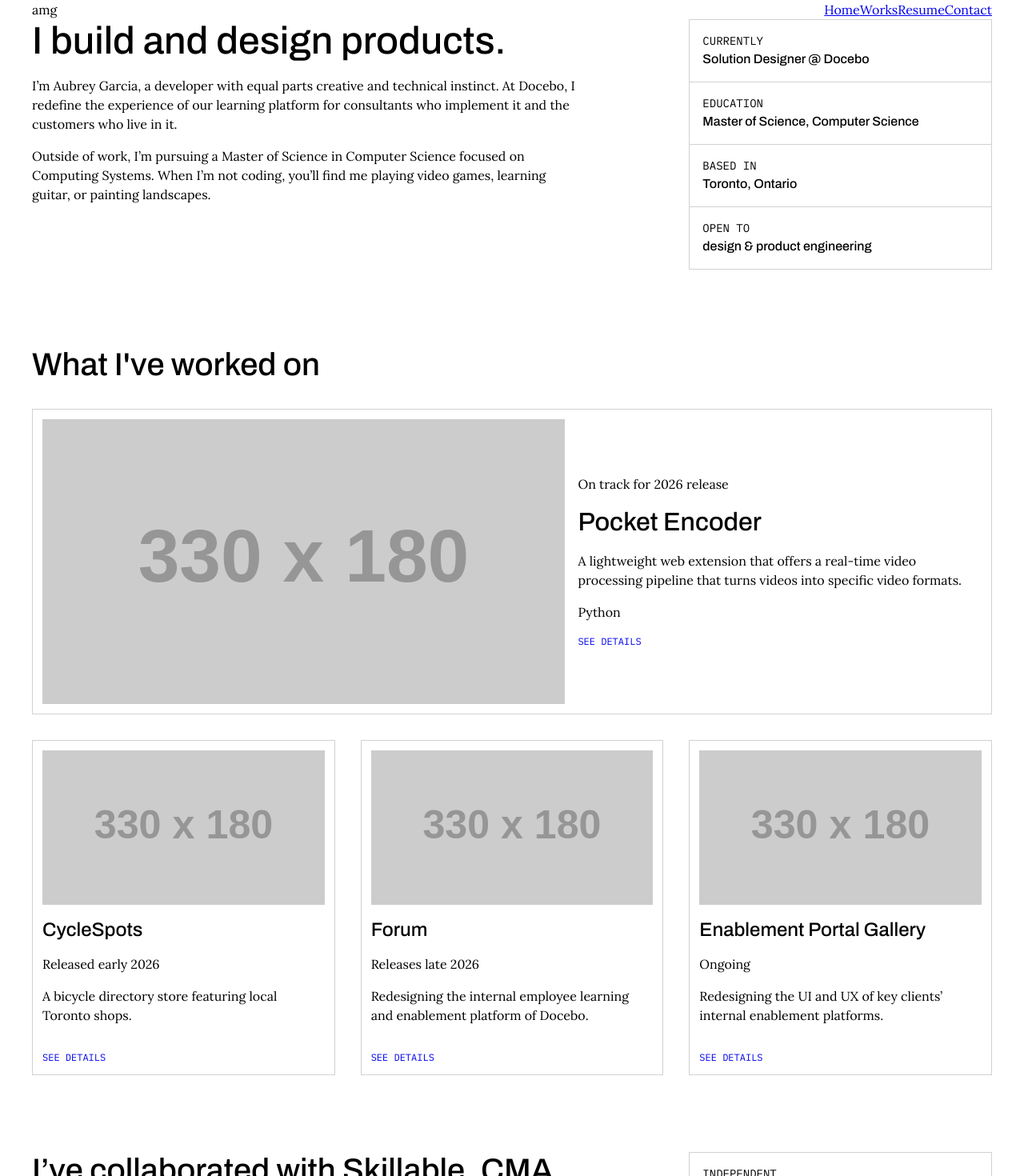
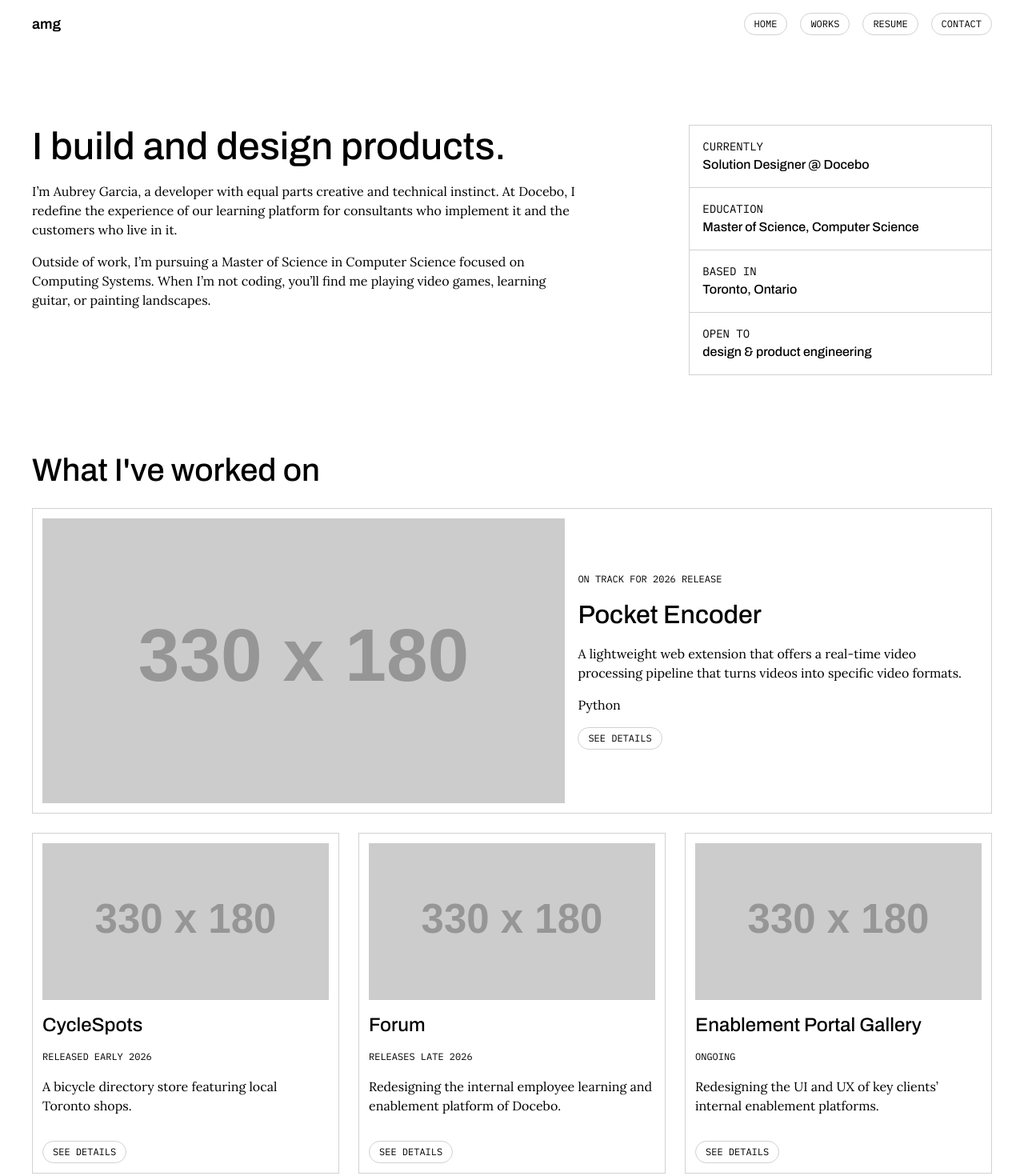
Before and after one commit to aubreymae/melatonin-theme-folio, a Next.js app: page / in a window 1280 px wide. Shown: the top 1470 px of the page at 80% size. Built offline with nearby package versions, Linux system fonts and the light colour scheme.

Commit message:
Fixed padding, gaps, and applied design system project-wide

```diff
--- a/src/app/(home)/SelectedWorks.module.css
+++ b/src/app/(home)/SelectedWorks.module.css
@@ -2,13 +2,13 @@
 .general-layout--select-works {
   display: grid;
   grid-template-columns: 1fr;
-  gap: var(--space-xl);
+  gap: var(--space-lg);
 }
 
 .general-layout--select-works-list {
   display: flex;
   flex-direction: column;
-  gap: var(--space-xl);
+  gap: var(--space-lg);
 }
 
 /* Medium */
@@ -16,7 +16,7 @@
   .general-layout--select-works-list {
     flex-direction: row;
     align-items: start;
-    gap: var(--space-xl);
+    gap: var(--space-lg);
   }
 
   .general-layout--select-works-list article {
--- a/src/app/components/Footer.module.css
+++ b/src/app/components/Footer.module.css
@@ -2,6 +2,13 @@
   display: flex;
   flex-direction: column;
   align-items: center;
+  padding: var(--space-md) 0;
+}
+
+.footer-wrapper p {
+  font-size: var(--font-size-xs);
+  font-family: var(--font-label);
+  text-transform: uppercase;
 }
 
 /* Medium devices (600px–1200px) */
--- a/src/app/components/Header.module.css
+++ b/src/app/components/Header.module.css
@@ -2,11 +2,19 @@
   display: flex;
   flex-direction: column;
   align-items: center;
+  padding: var(--space-md) 0;
 }
 
 .header-nav-items {
   display: flex;
+  gap: var(--space-md);
   list-style-type: none;
+}
+
+.amg-logo {
+  font-weight: var(--font-weight-semibold);
+  font-size: var(--font-size-lg);
+  font-family: var(--font-heading);
 }
 
 /* Medium devices (600px–1200px) */
--- a/src/app/components/Header.tsx
+++ b/src/app/components/Header.tsx
@@ -9,16 +9,24 @@ export default function Header() {
         <nav className={styles["header-nav"]}>
           <ul className={styles["header-nav-items"]}>
             <li>
-              <Link href="/">Home</Link>
+              <Link href="/" className="btn btn--primary">
+                Home
+              </Link>
             </li>
             <li>
-              <Link href="/works">Works</Link>
+              <Link href="/works" className="btn btn--primary">
+                Works
+              </Link>
             </li>
             <li>
-              <Link href="/resume">Resume</Link>
+              <Link href="/resume" className="btn btn--primary">
+                Resume
+              </Link>
             </li>
             <li>
-              <Link href="/contact">Contact</Link>
+              <Link href="/contact" className="btn btn--primary">
+                Contact
+              </Link>
             </li>
           </ul>
         </nav>
--- a/src/app/components/works/MainWorkCard.module.css
+++ b/src/app/components/works/MainWorkCard.module.css
@@ -3,14 +3,20 @@
   flex-direction: column;
   align-items: center;
   gap: var(--space-md);
+  border: solid 1px var(--color-border);
   padding: var(--space-sm);
-  border: solid 1px var(--color-border);
 }
 
 .main-work-card__content {
   display: flex;
   flex-direction: column;
   gap: var(--space-md);
+}
+
+.main-work-card__release-status {
+  color: var(--color-text-secondary);
+  font-family: var(--font-mono);
+  text-transform: uppercase;
 }
 
 /* Medium devices (600px–1200px) */
--- a/src/app/components/works/MainWorkCard.tsx
+++ b/src/app/components/works/MainWorkCard.tsx
@@ -24,11 +24,11 @@ export default function MainWorkCard({
     <article className={`${styles["main-work-card"]} flex`}>
       <img src={image} alt="" />
       <div className={`${styles["main-work-card__content"]}`}>
-        <p className="ibm-plex-mono uppercase-text">{release_status}</p>
+        <p className="text-label">{release_status}</p>
         <h3>{title}</h3>
         <p>{short_description}</p>
         <div className="lang-tags">{languages}</div>
-        <Link href={`/works/${slug}`} className="btn dark-bg light-text">
+        <Link href={`/works/${slug}`} className="btn btn--primary">
           See details
         </Link>
       </div>
--- a/src/app/components/works/WorkCard.tsx
+++ b/src/app/components/works/WorkCard.tsx
@@ -24,10 +24,10 @@ export default function WorkCard({
       <img src={image} alt="" />
       <div className={`${styles["work-card__content"]}`}>
         <h4>{title}</h4>
-        <p className="ibm-plex-mono uppercase-text">{release_status}</p>
+        <p className="text-label">{release_status}</p>
         <p>{short_description}</p>
         <div className="lang-tags"></div>
-        <Link href={`/works/${slug}`} className="btn dark-bg light-text">
+        <Link href={`/works/${slug}`} className="btn btn--primary">
           See details
         </Link>
       </div>
--- a/src/app/layout.tsx
+++ b/src/app/layout.tsx
@@ -35,9 +35,11 @@ export default function RootLayout({ children }: LayoutProps<"/">) {
       className={`${archivo.variable} ${lora.variable} ${ibm_plex_mono.variable}`}
     >
       <body>
-        <Header />
-        {children}
-        <Footer />
+        <div className="site-layout">
+          <Header />
+          {children}
+          <Footer />
+        </div>
       </body>
     </html>
   );
--- a/src/app/ui/globals.css
+++ b/src/app/ui/globals.css
@@ -74,6 +74,9 @@
 
   --color-pink-100: #ffc1cc;
   --color-pink-700: #9b4058;
+
+  /* ANIMATION */
+  --simple-transition: 0.3s ease;
 }
 
 :root,
@@ -86,6 +89,9 @@
 
   --color-border: var(--color-gray-300);
   --color-border-strong: var(--color-gray-500);
+
+  --color-btn-background: var(--color-black);
+  --color-btn-text-label: var(--color-white);
 }
 
 [data-theme="dark"] {
@@ -142,11 +148,10 @@ pre {
 }
 
 /* BUTTON */
-button,
-a.btn {
+button {
   border: none;
   border-radius: var(--radius-full);
-  padding: var(--spacing-2) var(--spacing-4);
+  padding: var(--space-xs) var(--space-md);
   width: fit-content;
   font-size: var(--font-size-xs);
   font-family: var(--font-label);
@@ -154,8 +159,7 @@ a.btn {
   text-transform: uppercase;
 }
 
-button:hover,
-a.btn:hover {
+button:hover {
   text-decoration: none;
 }
 
--- a/src/app/ui/reset.css
+++ b/src/app/ui/reset.css
@@ -44,7 +44,6 @@ svg {
 /* 7. Inherit fonts for form controls */
 input,
 button,
-a.btn,
 textarea,
 select {
   font: inherit;
--- a/src/app/ui/utils.css
+++ b/src/app/ui/utils.css
@@ -158,9 +158,9 @@
 }
 
 .container {
+  margin-inline: auto;
   width: 100%;
   max-width: 75rem;
-  margin-inline: auto;
 }
 
 /* General Layouts */
@@ -186,12 +186,57 @@
   gap: var(--space-2xl);
 }
 
+.site-layout {
+  display: flex;
+  flex-direction: column;
+  gap: var(--space-2xl);
+  min-height: 100vh;
+}
+.site-layout > main {
+  flex: 1;
+}
+
+.general-page-padding {
+  padding-top: var(--space-4xl);
+  padding-bottom: var(--space-4xl);
+}
+
 /* COLORS */
 .bg-background {
   background: var(--color-background);
 }
 .text-default {
   color: var(--color-text);
+}
+
+/* TYPOGRAPHY */
+.text-label {
+  font-size: var(--font-size-xs);
+  font-family: var(--font-label);
+  text-transform: uppercase;
+}
+
+/* BUTTONS */
+.btn {
+  display: flex;
+  flex-direction: row;
+  justify-content: center;
+  align-items: center;
+  transition: var(--simple-transition);
+  border: solid 1px var(--color-border);
+  border-radius: var(--radius-full);
+  padding: var(--space-xxs) var(--space-sm);
+  width: fit-content;
+  color: var(--color-text);
+  font-size: var(--font-size-xs);
+  font-family: var(--font-label);
+  text-decoration: none;
+  text-transform: uppercase;
+}
+
+.btn--primary:hover {
+  background: var(--color-btn-background);
+  color: var(--color-btn-text-label);
 }
 
 /* CARDS */
@@ -205,15 +250,15 @@
   padding-top: var(--space-md);
 }
 .simple-card li:not(:last-child) {
-  padding-left: var(--space-md);
+  border-bottom: solid 1px var(--color-border);
   padding-right: var(--space-md);
   padding-bottom: var(--space-md);
-  border-bottom: solid 1px var(--color-border);
+  padding-left: var(--space-md);
 }
 .simple-card li:last-child {
-  padding-left: var(--space-md);
   padding-right: var(--space-md);
   padding-bottom: var(--space-md);
+  padding-left: var(--space-md);
 }
 
 /* Medium */
@@ -240,7 +285,8 @@
     grid-column-end: 13;
   }
 
-  .general-page-layout {
+  .general-page-layout,
+  .site-layout {
     gap: var(--space-4xl);
   }
 }
```
